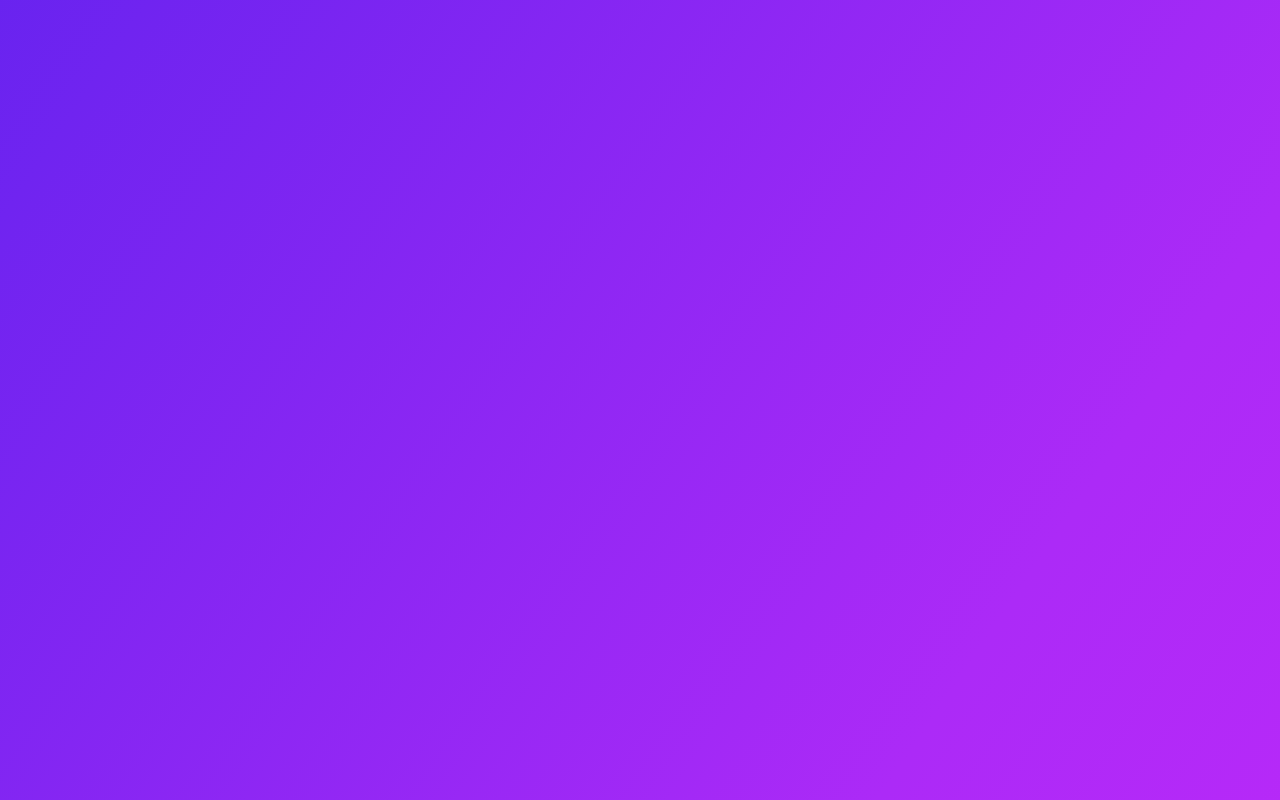
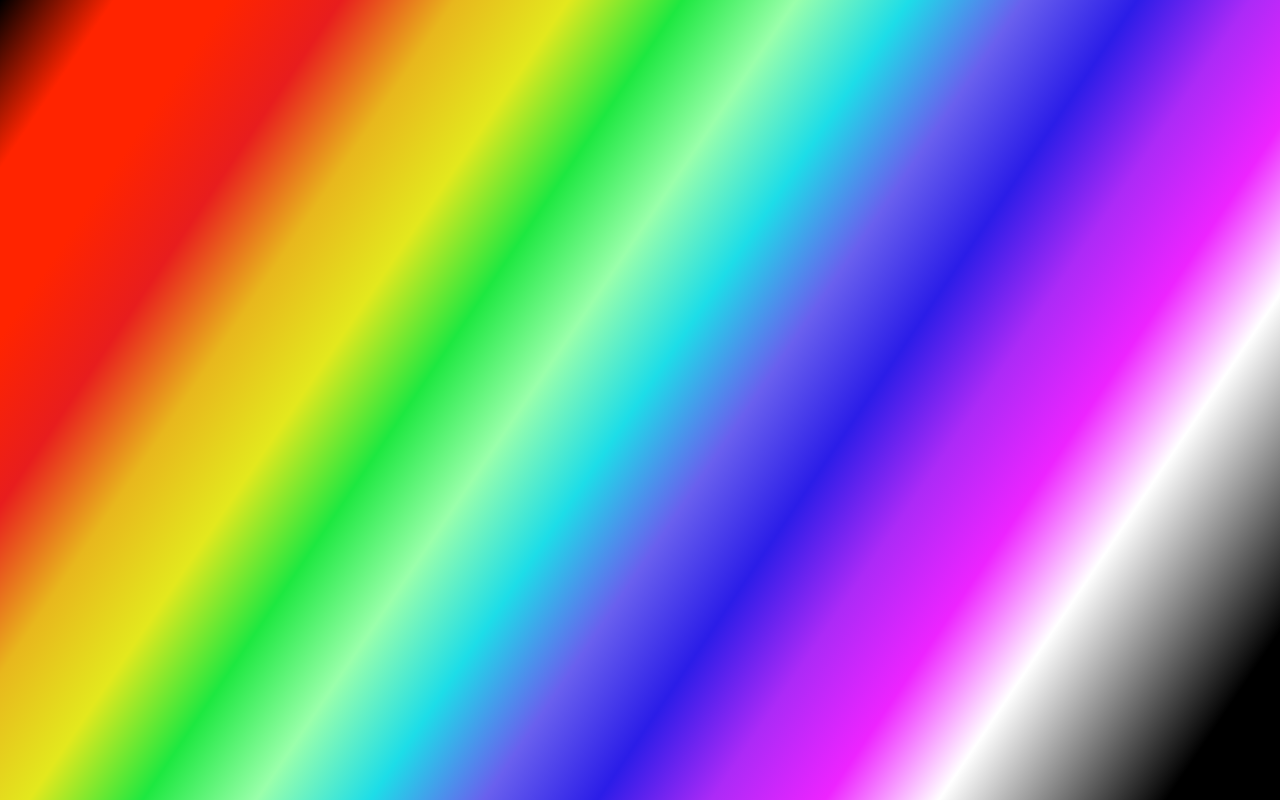
Before and after one commit to SAYUTIM/Rainbow, a plain HTML site: page index.html in a window 1280 px wide. Drawn offline with Linux system fonts and the light colour scheme.

Commit message:
Update rgb.css
background-sizeプロパティの値をcoverに変更

```diff
--- a/rgb.css
+++ b/rgb.css
@@ -12,7 +12,7 @@
                 #2b1de8, #ac2af7, #ed24ff, #ffffff,
                 #808080, #000000, #000000
             );
-    background-size: 2400% 2400%;
+    background-size: cover;
 
     -webkit-animation: rainbow 18s ease infinite;
     -moz-animation: rainbow 18s ease infinite;
```
